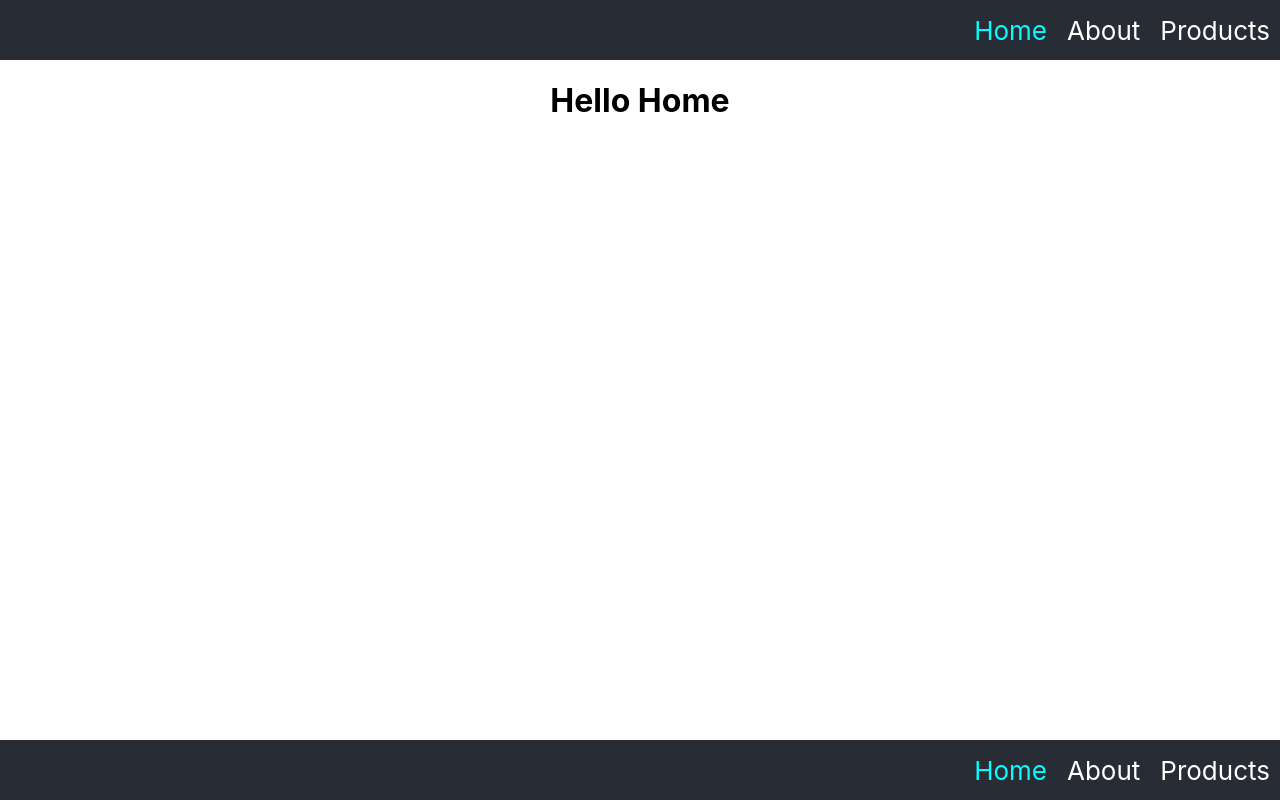
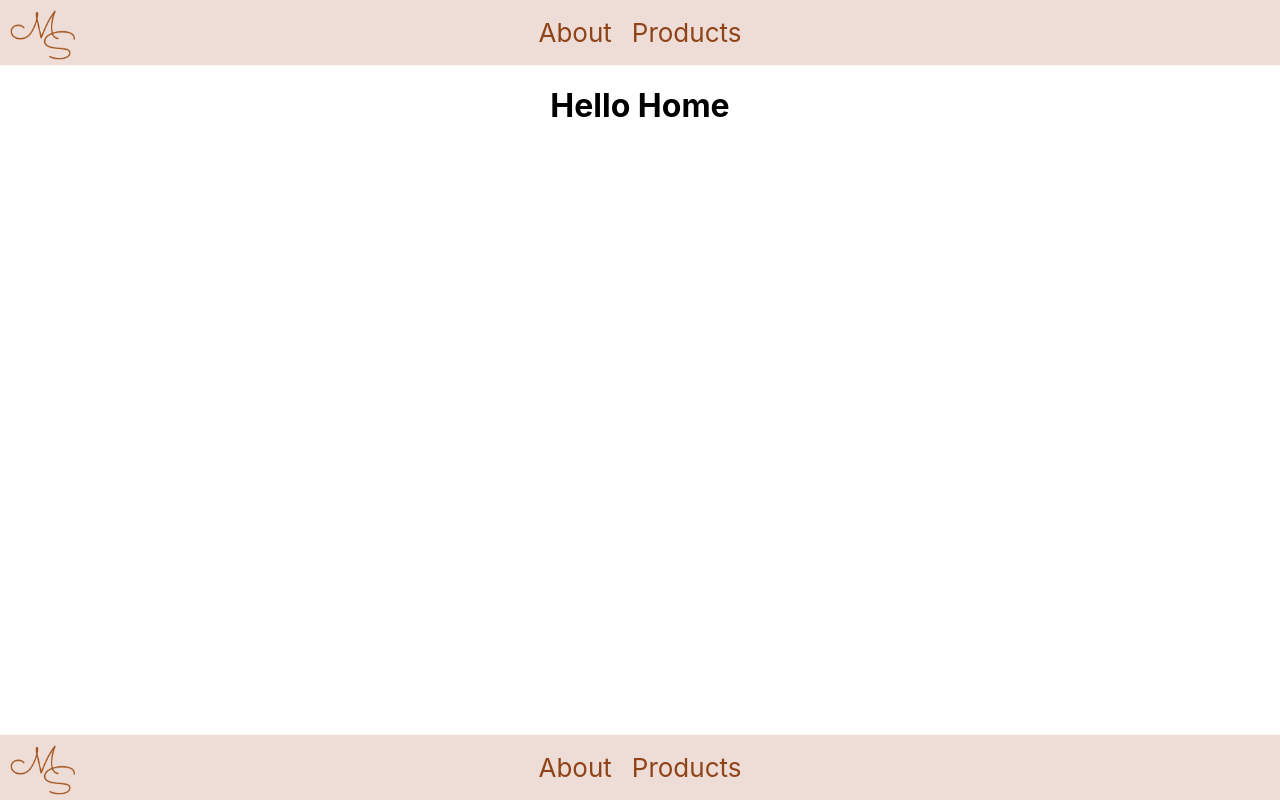
Before and after one commit to nikaasv/dissertation, a React (Create React App) app: page / in a window 1280 px wide. Built offline with nearby package versions, Linux system fonts and the light colour scheme.

Commit message:
logo, header

```diff
--- a/src/App.css
+++ b/src/App.css
@@ -5,13 +5,13 @@
 
 .App-header,
 .App-footer {
-  background-color: #282c34;
-  height: 15vh;
-  max-height: 60px;
+  background-color: #eedcd6;
+  height: 20vh;
+  max-height: 65px;
   display: flex;
   flex-direction: row;
   align-items: center;
-  justify-content: flex-end;
+  justify-content: center;
   font-size: calc(10px + 2vmin);
   color: white;
 }
--- a/src/components/Navigation/Navigation.css
+++ b/src/components/Navigation/Navigation.css
@@ -1,18 +1,28 @@
 .main-nav a,
 .footer-nav a {
   text-decoration: none;
-  color: white;
+  color: #8f4319;
   margin: 0 10px;
   transition: color 0.3s linear;
+  text-align: center;
 }
-
+.nav-logo {
+  position: absolute;
+  left: 0;
+  top: 10px;
+  bottom: 10px;
+}
+.logo {
+  width: 65px;
+  height: 50px;
+}
 .main-nav a.active,
 .footer-nav a.active {
-  color: aqua;
+  color: grey;
 }
 
 .main-nav a:hover,
 .footer-nav a:hover {
-  color: darkslateblue;
+  color: #eedcd6;
   transition: color 0.1s linear;
 }
--- a/src/components/Navigation/index.jsx
+++ b/src/components/Navigation/index.jsx
@@ -1,12 +1,13 @@
 import React from "react";
 import "./Navigation.css";
 import { NavLink } from "react-router-dom";
+import MS from "../../assets/images/MS.png";
 
 const Navigation = props => (
   <nav className={`${props.function}-nav`}>
-    <NavLink to="/" exact>
-      Home
-    </NavLink>
+      <NavLink className="nav-logo" to="/" exact>
+        <img className="logo" src={MS} alt="logo" />
+      </NavLink>
     <NavLink to="/about">About</NavLink>
     <NavLink to="/products">Products</NavLink>
   </nav>
```
Also changed, not shown: src/assets/images/MS.png (added).
